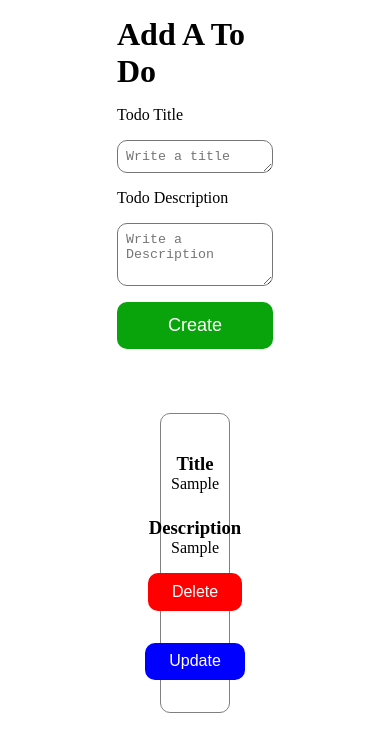
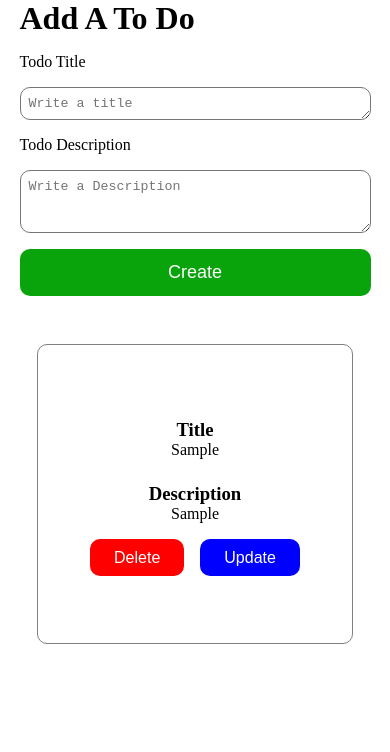
Before and after one commit to MrtGzc/ReactExercises, a React (Vite) app in the folder TodoApp/: page / in a window 390 px wide. Both pictures are taken after typing "Sample", "Sample" into the empty fields and a click on the button "Create". Shown: the top 752 px of the page. Built offline with nearby package versions, Linux system fonts and the light colour scheme.

Commit message:
added css code for responsive design

```diff
--- a/TodoApp/src/App.css
+++ b/TodoApp/src/App.css
@@ -112,3 +112,38 @@ textarea{
 
 }
 /*  Todo */
+
+
+/* Ekran boyutlarına göre düzenlemeler */
+
+/* Küçük ekranlar için */
+@media only screen and (max-width: 600px) {
+  .appContainer {
+    margin: 0;
+  }
+
+  .addTodosContainer {
+    width: 90%;
+  }
+
+  .todoContainer {
+    width: 90%;
+    margin: 1rem 0;
+  }
+}
+
+/* Orta ekranlar için */
+@media only screen and (min-width: 601px) and (max-width: 1024px) {
+  .appContainer {
+    margin: 0;
+  }
+
+  .addTodosContainer {
+    width: 70%;
+  }
+
+  .todoContainer {
+    width: 45%;
+    margin: 1rem;
+  }
+}
```
